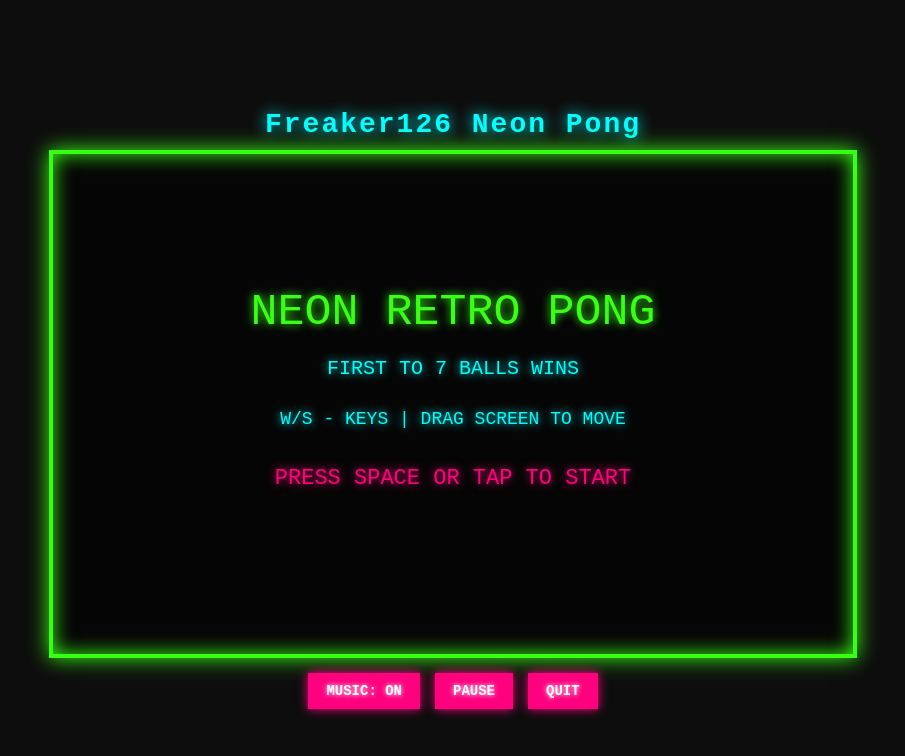
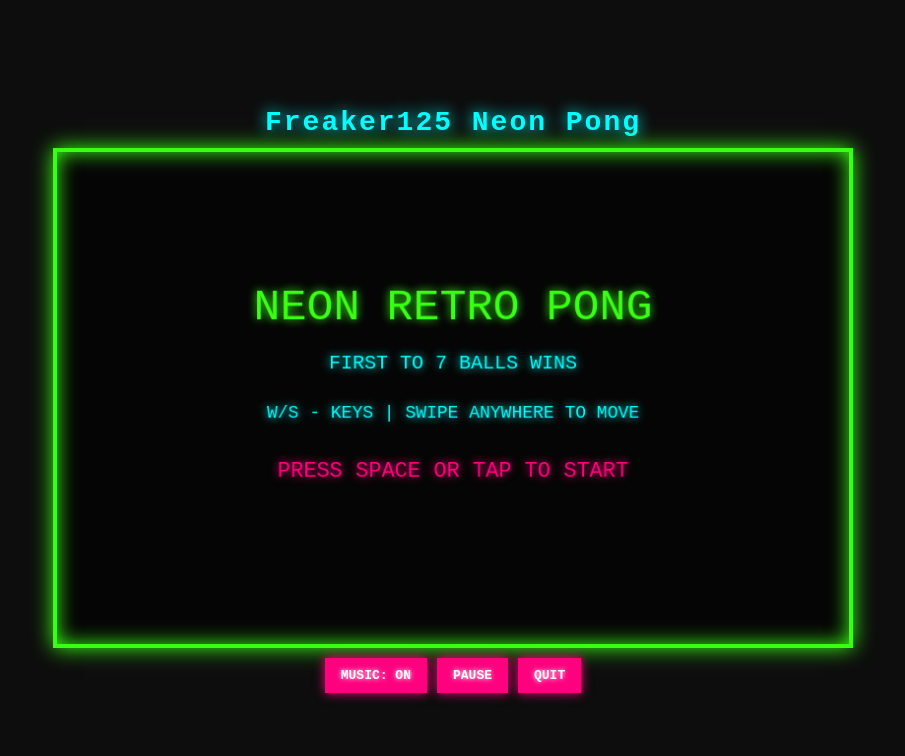
Before and after one commit to freaker126/neon-pong, a plain HTML site: page index.html in a window 1280 px wide. Shown: the whole page, without its empty margins (187-1092 px from the left). Drawn offline with Linux system fonts and the light colour scheme.

Commit message:
Add files via upload

```diff
--- a/index.html
+++ b/index.html
@@ -3,47 +3,71 @@
 <head>
     <meta charset="UTF-8">
     <meta name="viewport" content="width=device-width, initial-scale=1.0, maximum-scale=1.0, user-scalable=no">
-    <title>Freaker126 Neon Pong</title>
+    <title>Freaker125 Neon Pong</title>
     <style>
+        * {
+            box-sizing: border-box;
+        }
         body {
-            margin: 0; background-color: #0d0d0d;
-            display: flex; flex-direction: column;
-            justify-content: center; align-items: center;
-            height: 100vh; overflow: hidden;
+            margin: 0;
+            padding: 10px;
+            background-color: #0d0d0d;
+            display: flex;
+            flex-direction: column;
+            justify-content: center;
+            align-items: center;
+            min-height: 100vh;
+            overflow: hidden;
             font-family: 'Courier New', Courier, monospace;
-            touch-action: none; /* Prevents mobile gesture interference */
+            touch-action: none; /* Prevents mobile page pull-to-refresh & scrolling */
         }
         h1 {
-            color: #00ffff; text-shadow: 0 0 15px #00ffff;
-            margin-bottom: 10px; font-size: 28px; letter-spacing: 2px;
+            color: #00ffff;
+            text-shadow: 0 0 15px #00ffff;
+            margin: 0 0 10px 0;
+            font-size: clamp(18px, 4vw, 28px);
+            letter-spacing: 2px;
             text-align: center;
         }
         canvas {
             border: 4px solid #39ff14;
             box-shadow: 0 0 20px #39ff14, inset 0 0 20px #39ff14;
             background-color: #050505;
-            max-width: 95vw;
-            max-height: 70vh;
+            /* Dynamic sizing so top and bottom walls are always visible */
+            width: 100%;
+            max-width: 800px;
+            max-height: 65vh;
+            aspect-ratio: 8 / 5;
             object-fit: contain;
         }
         .btn-container {
-            display: flex; gap: 15px; margin-top: 15px;
+            display: flex;
+            gap: 10px;
+            margin-top: 10px;
         }
         button {
-            background-color: #ff007f; color: #fff;
-            border: 2px solid #ff007f; box-shadow: 0 0 10px #ff007f;
-            padding: 8px 16px; font-family: 'Courier New', monospace;
-            font-size: 14px; font-weight: bold; cursor: pointer;
+            background-color: #ff007f;
+            color: #fff;
+            border: 2px solid #ff007f;
+            box-shadow: 0 0 10px #ff007f;
+            padding: 8px 14px;
+            font-family: 'Courier New', monospace;
+            font-size: 13px;
+            font-weight: bold;
+            cursor: pointer;
             text-shadow: 0 0 5px #fff;
         }
         button.muted, button.paused {
-            background-color: #333; color: #888;
-            border-color: #555; box-shadow: none; text-shadow: none;
+            background-color: #333;
+            color: #888;
+            border-color: #555;
+            box-shadow: none;
+            text-shadow: none;
         }
     </style>
 </head>
 <body>
-<h1>Freaker126 Neon Pong</h1>
+<h1>Freaker125 Neon Pong</h1>
 <canvas id="pongCanvas" width="800" height="500"></canvas>
 <div class="btn-container">
     <button id="muteBtn" onclick="toggleMusic()">MUSIC: ON</button>
@@ -165,7 +189,10 @@ window.addEventListener("keydown", (e) => {
 });
 window.addEventListener("keyup", (e) => keys[e.key] = false);
 
-// --- TOUCH & MOBILE CONTROLS ---
+// --- ENHANCED TOUCH CONTROLS ---
+let touchStartY = null;
+let paddleStartY = null;
+
 canvas.addEventListener("touchstart", (e) => {
     e.preventDefault();
     initAudio();
@@ -176,22 +203,33 @@ canvas.addEventListener("touchstart", (e) => {
         quitGame();
         gameState = "PLAYING";
         resetBall();
+    } else if (gameState === "PLAYING" && !isPaused) {
+        // Record touch starting position for relative movement
+        touchStartY = e.touches[0].clientY;
+        paddleStartY = p1.y;
     }
 }, { passive: false });
 
 canvas.addEventListener("touchmove", (e) => {
     e.preventDefault();
-    if (gameState !== "PLAYING" || isPaused) return;
+    if (gameState !== "PLAYING" || isPaused || touchStartY === null) return;
 
     const rect = canvas.getBoundingClientRect();
-    const touch = e.touches[0];
     const scaleY = canvas.height / rect.height;
-    const touchY = (touch.clientY - rect.top) * scaleY;
 
-    p1.y = touchY - (paddleHeight / 2);
+    // Calculate drag distance relative to touch starting point
+    const deltaY = (e.touches[0].clientY - touchStartY) * scaleY;
+
+    p1.y = paddleStartY + deltaY;
+
+    // Boundaries check
     if (p1.y < 0) p1.y = 0;
     if (p1.y + paddleHeight > canvas.height) p1.y = canvas.height - paddleHeight;
 }, { passive: false });
+
+canvas.addEventListener("touchend", () => {
+    touchStartY = null;
+});
 
 function resetBall() {
     ball.x = canvas.width / 2; ball.y = canvas.height / 2; ball.speed = 5.5;
@@ -263,7 +301,7 @@ function render() {
     if (gameState === "START") {
         drawText("NEON RETRO PONG", canvas.width / 2, canvas.height / 2 - 80, "#39ff14", "45px");
         drawText("FIRST TO 7 BALLS WINS", canvas.width / 2, canvas.height / 2 - 30, "#00ffff", "20px");
-        drawText("W/S - KEYS | DRAG SCREEN TO MOVE", canvas.width / 2, canvas.height / 2 + 20, "#00ffff", "18px");
+        drawText("W/S - KEYS | SWIPE ANYWHERE TO MOVE", canvas.width / 2, canvas.height / 2 + 20, "#00ffff", "18px");
         drawText("PRESS SPACE OR TAP TO START", canvas.width / 2, canvas.height / 2 + 80, "#ff007f", "22px");
     } else if (gameState === "GAMEOVER") {
         if (matchWinner === "PLAYER") drawText("YOU WIN!", canvas.width / 2, canvas.height / 2 - 40, "#00ffff", "55px");
```
